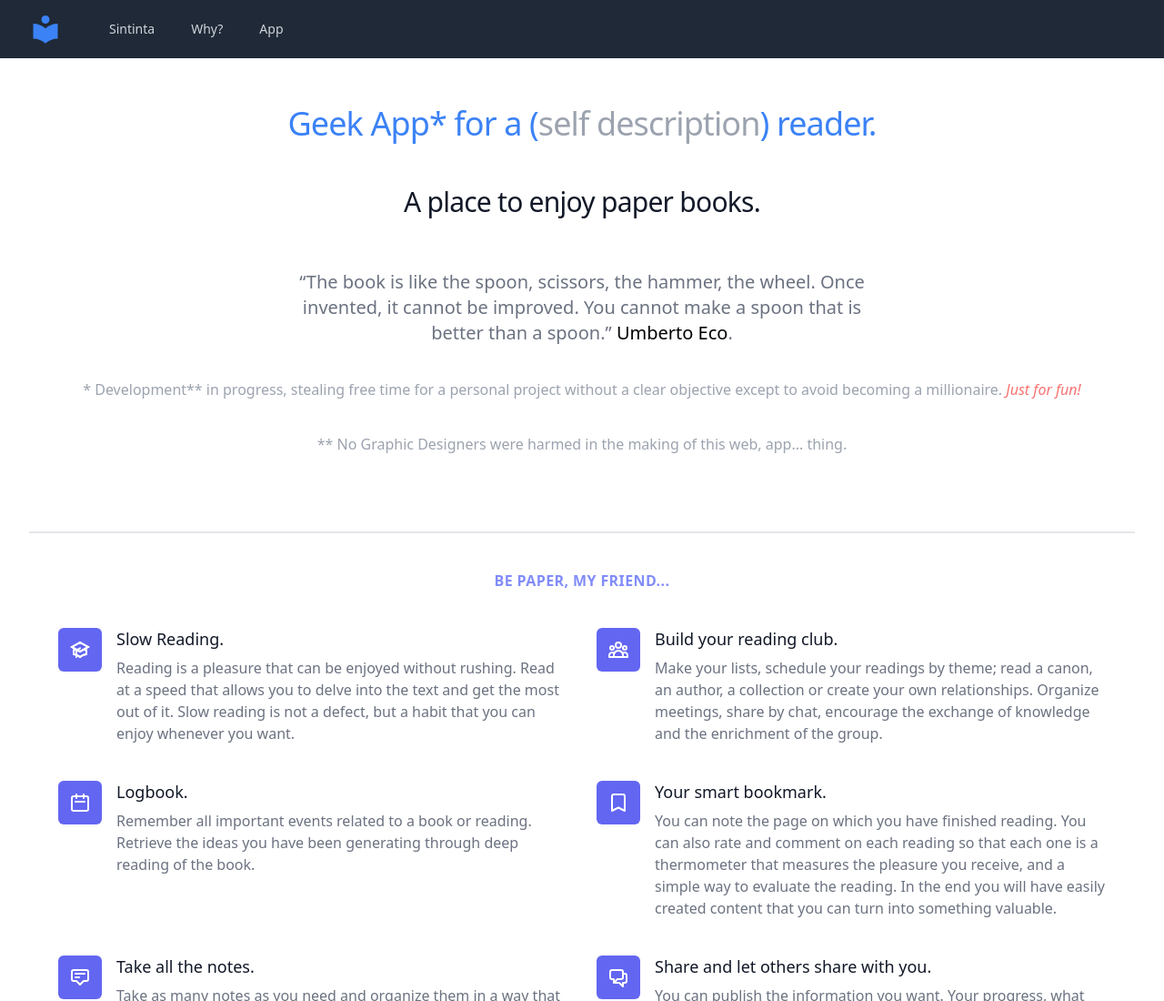
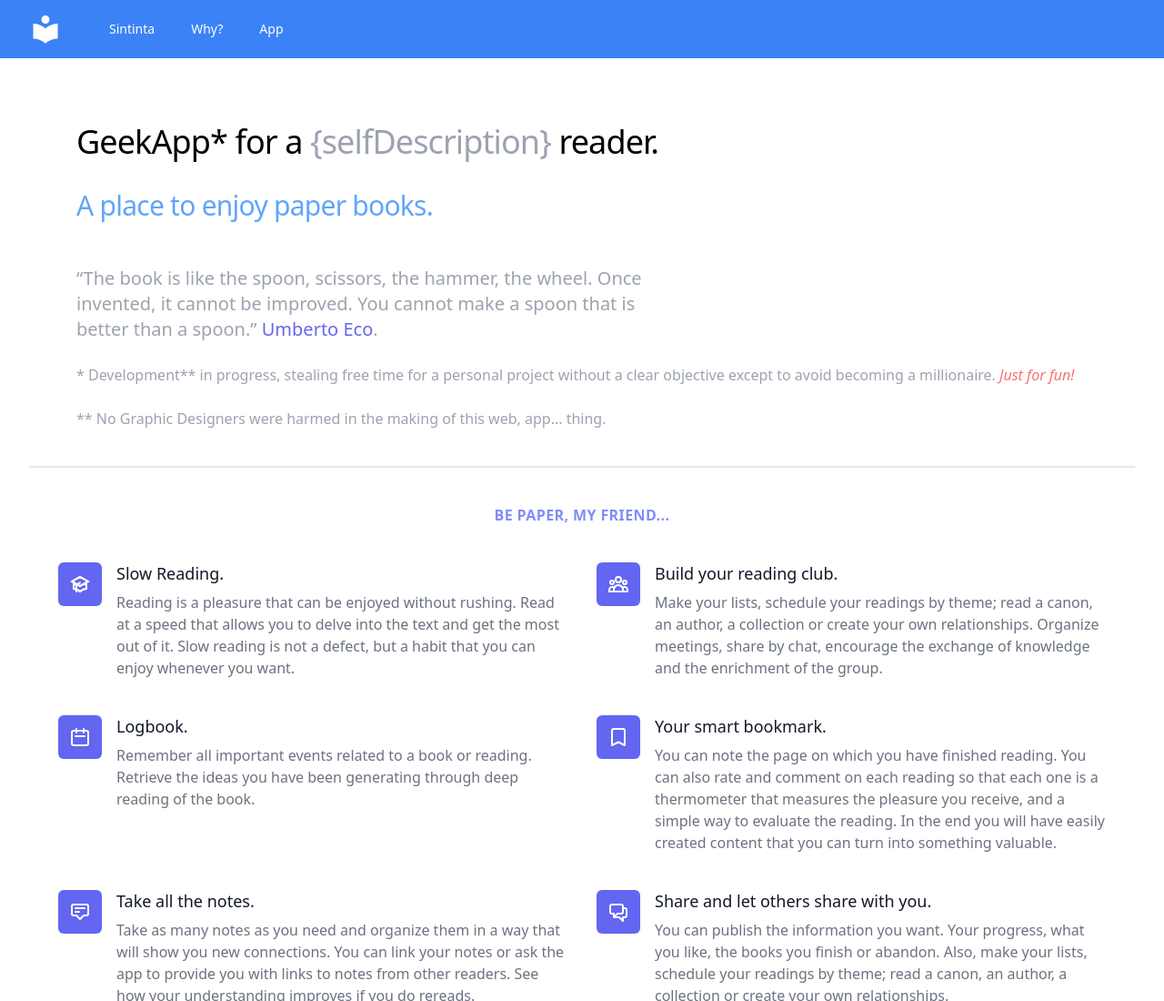
Before and after one commit to chabierlorenzo/sintinta-web, a Gatsby site: page / in a window 1280 px wide. Shown: the top 1100 px of the page at 91% size. Built offline with nearby package versions, Linux system fonts and the light colour scheme; Gatsby itself is replaced by a stand-in of ours.

Commit message:
feat: colors review

```diff
--- a/src/components/geepApp.tsx
+++ b/src/components/geepApp.tsx
@@ -1,34 +1,38 @@
 import * as React from "react";
 
-const GeepAppCmp: React.FC = ({ children }) => (
-  <div className="py-2 bg-white">
-    <div className="max-w-7xl mx-auto px-4 sm:px-6 lg:px-8">
-      <div className="lg:text-center">
-        <div className="text-4xl leading-8 font-ex  bo ld tracking-tight text-blue-500 dark:text-white sm:text-4xl my-5">
-          Geek App* for a (
-          <span className="text-gray-400">self description</span>) reader.
+const GeepAppCmp: React.FC = ({ children }) => {
+  const subTitle =
+    "mt-8 text-xl leading-8 tracking-tight text-blue-400 mb-12 text-gray-900 sm:text-3xl";
+  return (
+    <div className="bg-white md-round ml-8 mt-28">
+      <div className="m-5 leading-tight">
+        <div className="">
+          <div className="text-4xl leading-8 font-ex bold tracking-tight  dark:text-white sm:text-4xl my-5">
+            GeekApp* for a{" "}
+            <span className="text-gray-400">{"{selfDescription}"}</span> reader.
           </div>
-        <div className="mt-12 text-xl leading-8 tracking-tight mb-14 text-gray-900 sm:text-3xl">
-          A place to enjoy paper books.
-        </div>
+          <div className={subTitle}>A place to enjoy paper books.</div>
 
-        <p className="mt-4 max-w-2xl text-xl text-gray-500 lg:mx-auto">
+          <p className="mt-2 max-w-2xl text-xl text-gray-400">
             “The book is like the spoon, scissors, the hammer, the wheel. Once
             invented, it cannot be improved. You cannot make a spoon that is
-          better than a spoon.” <span className="text-black">Umberto Eco</span>.
+            better than a spoon.”{" "}
+            <span className="text-indigo-500">Umberto Eco</span>.
           </p>
 
-        <div className="text-gray-400 my-9 sm:text-base">
-          * Development** in progress, stealing free time for a personal project
-          without a clear objective except to avoid becoming a millionaire.{" "}
+          <div className="text-gray-400 my-6 sm:text-base">
+            * Development** in progress, stealing free time for a personal
+            project without a clear objective except to avoid becoming a
+            millionaire.{" "}
             <span className="text-red-400 italic">Just for fun!</span>
           </div>
-        <div className="text-gray-400 my-9 sm:text-base">
-          ** No Graphic Designers were harmed in the making of this web, app...
-          thing.
+          <div className="text-gray-400 sm:text-base">
+            ** No Graphic Designers were harmed in the making of this web,
+            app... thing.
           </div>
         </div>
       </div>
     </div>
   );
+};
 export default GeepAppCmp;
--- a/src/components/header.tsx
+++ b/src/components/header.tsx
@@ -14,8 +14,11 @@ const Header = ({ siteTitle, menuLinks }) => {
     }
   };
 
+  const linkStyles =
+    "text-white hover:bg-blue-700 hover:text-gray-300 px-3 py-2 rounded-md text-sm font-medium";
+
   return (
-    <nav className="bg-gray-800">
+    <nav className="bg-blue-500 fixed w-full z-20">
       <div className="max-w-7xl mx-auto px-4 sm:px-6 lg:px-8">
         <div className="flex items-center justify-between h-16">
           <div className="flex items-center">
@@ -30,41 +33,32 @@ const Header = ({ siteTitle, menuLinks }) => {
                 xmlns="http://www.w3.org/2000/svg"
                 viewBox="0 0 24 24"
               >
-                <rect width="100%" height="100%" fill="#1f2937"></rect>
+                <rect width="100%" height="100%" fill="#3b82f6"></rect>
                 <path
                   d="M12 11.55C9.64 9.35 6.48 8 3 8v11c3.48 0 6.64 1.35 9 3.55 2.36-2.19 5.52-3.55 9-3.55V8c-3.48 0-6.64 1.35-9 3.55zM12 8c1.66 0 3-1.34 3-3s-1.34-3-3-3-3 1.34-3 3 1.34 3 3 3z"
-                  fill="#3b82f6"
+                  fill="#ffffff"
                 ></path>
               </svg>
             </div>
             <div className="hidden md:block">
               <div className="ml-10 flex items-baseline space-x-4">
-                <Link
-                  className="text-gray-300 hover:bg-gray-700 hover:text-white px-3 py-2 rounded-md text-sm font-medium"
-                  to="/"
-                >
+                <Link className={linkStyles} to="/">
                   Sintinta
                 </Link>
-                {/* <!-- Current: "bg-gray-900 text-white", Default: "text-gray-300 hover:bg-gray-700 hover:text-white" --> */}
+                {/* <!-- Current: "bg-gray-900 text-white", Default: "text-gray-300 hover:bg-gray-700 hover:text-gray-300" --> */}
 
-                <Link
-                  className="text-gray-300 hover:bg-gray-700 hover:text-white px-3 py-2 rounded-md text-sm font-medium"
-                  to="/about"
-                >
+                <Link className={linkStyles} to="/about">
                   Why?
                 </Link>
                 {/* <a
                   href="/about"
-                  className="text-gray-300 hover:bg-gray-700 hover:text-white px-3 py-2 rounded-md text-sm font-medium"
+                  className="text-gray-300 hover:bg-blue-700 hover:text-gray-300 px-3 py-2 rounded-md text-sm font-medium"
                   aria-current="page"
                 >
                   About
                 </a> */}
 
-                <a
-                  href="https://app.sintinta.com"
-                  className="text-gray-300 hover:bg-gray-700 hover:text-white px-3 py-2 rounded-md text-sm font-medium"
-                >
+                <a href="https://app.sintinta.com" className={linkStyles}>
                   App
                 </a>
               </div>
@@ -127,7 +121,7 @@ const Header = ({ siteTitle, menuLinks }) => {
         --> */}
                 {profile > 0 && (
                   <div
-                    className="origin-top-right absolute right-0 mt-2 w-48 rounded-md shadow-lg py-1 bg-white ring-1 ring-black ring-opacity-5 focus:outline-none"
+                    className="origin-top-right absolute right-0 mt-2 w-48 rounded-md shadow-lg py-1 bg-transparent ring-1 ring-black ring-opacity-5 focus:outline-none"
                     role="menu"
                     aria-orientation="vertical"
                     aria-labelledby="user-menu-button"
@@ -227,26 +221,15 @@ const Header = ({ siteTitle, menuLinks }) => {
         <div className="px-2 pt-2 pb-3 space-y-1 sm:px-3">
           {/* <!-- Current: "bg-gray-900 text-white", Default: "text-gray-300 hover:bg-gray-700 hover:text-white" --> */}
 
-          <Link
-            className="bg-gray-900 text-white block px-3 py-2 rounded-md text-base font-medium"
-            aria-current="page"
-            to="/"
-          >
+          <Link className={linkStyles} aria-current="page" to="/">
             Home
           </Link>
 
-          <Link
-            className="bg-gray-900 text-white block px-3 py-2 rounded-md text-base font-medium"
-            aria-current="page"
-            to="/about"
-          >
+          <Link className={linkStyles} aria-current="page" to="/about">
             About
           </Link>
 
-          <a
-            href="https://app.sintinta.com"
-            className="bg-gray-900 text-white block px-3 py-2 rounded-md text-base font-medium"
-          >
+          <a href="https://app.sintinta.com" className={linkStyles}>
             App
           </a>
         </div>
--- a/src/components/layout.tsx
+++ b/src/components/layout.tsx
@@ -2,6 +2,7 @@ import * as React from "react";
 import { Helmet } from "react-helmet";
 import { useState } from "react";
 import Header from "./header";
+import backgroundImage from "../images/background-book.jpg";
 
 type LayoutProps = { children?: React.ReactNode } & { pageTitle?: string } & {
   menuLinks?: any;
@@ -37,14 +38,12 @@ const MainLayout: React.FC = ({
       </Helmet>
 
       <Header menuLinks={menuLinks} siteTitle={pageTitle} />
-
-      {/* <header className="bg-white shadow">
-      <div className="max-w-7xl mx-auto py-6 px-4 sm:px-6 lg:px-8">
-        <h1 className="text-3xl font-bold text-gray-900">Dashboard</h1>
-      </div>
-    </header> */}
+      {/* className="flex bg-no-repeat bg-cover h-screen bg-scroll overflow-scroll"
+        style={{
+          backgroundImage: `linear-gradient(rgba(255,255,255,.5), rgba(255,255,255,.5)), url(${backgroundImage})`,
+        }} */}
       <main className="flex">
-        <div className="max-w-7xl mx-auto py-6 sm:px-6 lg:px-8 h-full flex-1 divide-y-2 space-y-10">
+        <div className="max-w-7xl mx-auto py-6 sm:px-6 lg:px-8 h-full flex-1 divide-y-2 space-y-10 h-screen ">
           {children}
         </div>
       </main>
--- a/src/pages/about.tsx
+++ b/src/pages/about.tsx
@@ -45,15 +45,16 @@ export default class AboutPage extends React.Component<IndexPageProps> {
 
     return (
       <Layout {...props}>
-        <div className="bg-white md-round ml-8 mt-3">
+        <div className="bg-white md-round ml-8 mt-28">
           <div className="m-5 leading-tight">
-            <div className="text-blue-500 dark:text-white sm:text-4xl my-6">
-              Why spend time and effort on projects that don't make you a
+            <div className="text-4xl leading-8 font-ex bold tracking-tight  dark:text-white sm:text-4xl my-5">
+              Why spend time and effort on projects that{" "}
+              <span className="text-gray-400">won't</span> make you a
               millionaire?
             </div>
-            <div className="text-gray-600 my-6 sm:text-2xl">
-              There are several, absurd and regrettable causes, but the main one
-              is love:
+            <div className="mt-8 text-xl text-sky-600 leading-8 tracking-tight mb-12 text-gray-900 sm:text-3xl">
+              There are several causes, absurd and regrettable, but the main
+              irrational one is love:
             </div>
             <ul className="list-none list-inside space-y-4 sm:text-xl">
               <li>
--- a/src/pages/app.tsx
+++ b/src/pages/app.tsx
@@ -23,7 +23,7 @@ const SintintaPage: React.FC = ({ children, pageTitle }: LayoutProps) => (
                   className="text-gray-300 hover:bg-gray-700 hover:text-white px-3 py-2 rounded-md text-sm font-medium"
                   to="/"
                 >
-                  Homeww
+                  Sintinta
                 </Link>
                 {/* <!-- Current: "bg-gray-900 text-white", Default: "text-gray-300 hover:bg-gray-700 hover:text-white" --> */}
                 <a
@@ -99,7 +99,7 @@ const SintintaPage: React.FC = ({ children, pageTitle }: LayoutProps) => (
                     To: "transform opacity-0 scale-95"
                 --> */}
                 <div
-                  className="origin-top-right absolute right-0 mt-2 w-48 rounded-md shadow-lg py-1 bg-white ring-1 ring-black ring-opacity-5 focus:outline-none"
+                  className="origin-top-right absolute right-0 mt-2 w-48 rounded-md shadow-lg py-1 bg-transparent ring-1 ring-black ring-opacity-5 focus:outline-none"
                   role="menu"
                   aria-orientation="vertical"
                   aria-labelledby="user-menu-button"
@@ -285,7 +285,7 @@ const SintintaPage: React.FC = ({ children, pageTitle }: LayoutProps) => (
       </div>
     </nav>
 
-    <header className="bg-white shadow">
+    <header className="bg-transparent shadow">
       <div className="max-w-7xl mx-auto py-6 px-4 sm:px-6 lg:px-8">
         <h1 className="text-3xl font-bold text-gray-900">Dashboard</h1>
       </div>
```
Lines whose indentation alone changed are shown as unchanged.
